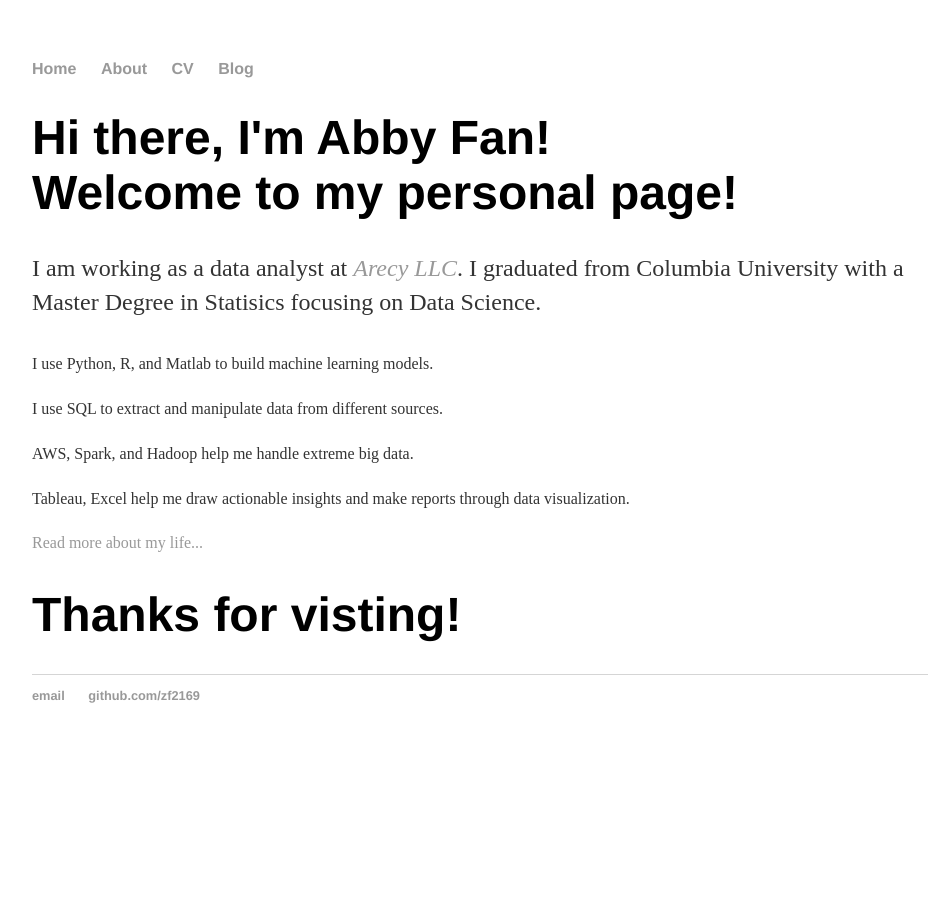
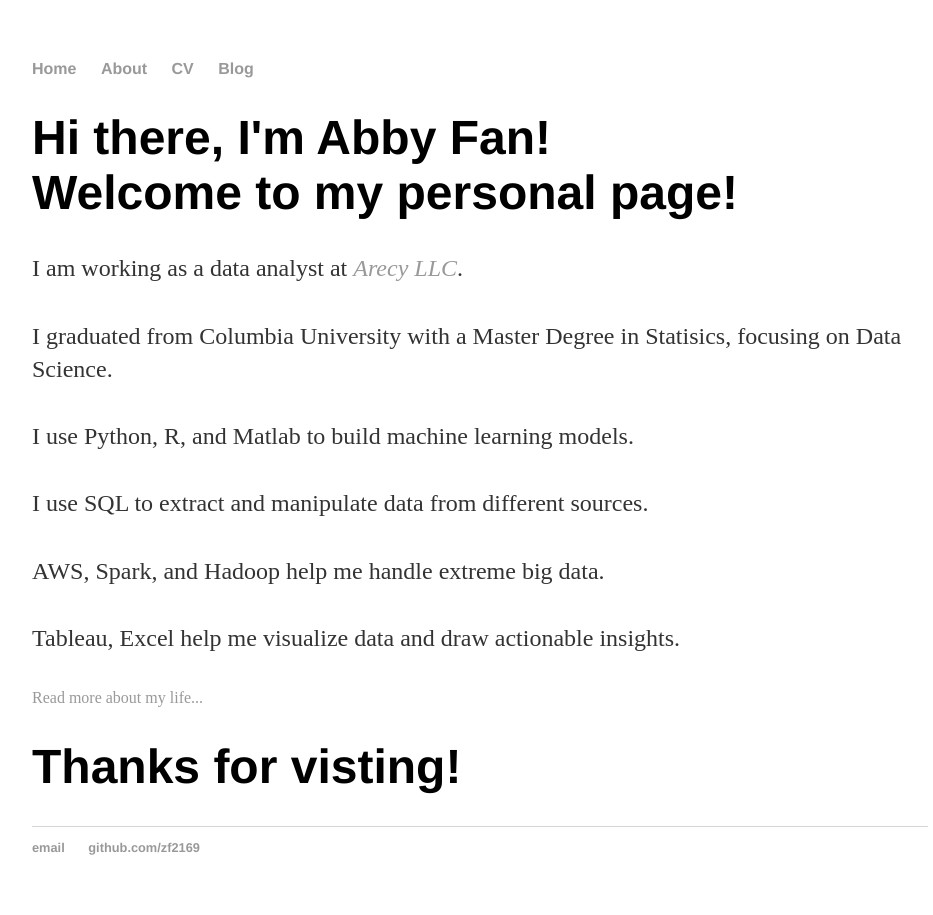
Before and after one commit to zf2169/zf2169.github.io, a Jekyll site: the page built from index.html, in a window 1280 px wide. Shown: the whole page, without its empty margins (160-1093 px from the left). Built offline with Jekyll 4.4.1, drawn with Linux system fonts in a browser that asks for light colours.

Commit message:
Update index.html

```diff
--- a/index.html
+++ b/index.html
@@ -5,11 +5,12 @@ title: Abby Fan Personal Website
 <div class="blurb">
 	<h1>Hi there, I'm Abby Fan!<br>
 	Welcome to my personal page!</h1>
-	<p1>I am working as a data analyst at <a href="https://www.arecy-us.com/"><em>Arecy LLC</em></a>. I graduated from Columbia University with a Master Degree in Statisics focusing on Data Science. <br><br></p1>
-	<p2>I use Python, R, and Matlab to build machine learning models.<br><br>
+	<p1>I am working as a data analyst at <a href="https://www.arecy-us.com/"><em>Arecy LLC</em></a>. <br><br>
+	I graduated from Columbia University with a Master Degree in Statisics, focusing on Data Science. <br><br>
+	I use Python, R, and Matlab to build machine learning models.<br><br>
 	I use SQL to extract and manipulate data from different sources. <br><br>
 	AWS, Spark, and Hadoop help me handle extreme big data. <br><br>
-	Tableau, Excel help me draw actionable insights and make reports through data visualization.<br><br>
+	Tableau, Excel help me visualize data and draw actionable insights. <br><br></p1>
 	<a href="/about">Read more about my life...</a></p2>
 
 	<h1>Thanks for visting!<br></h1>
```
